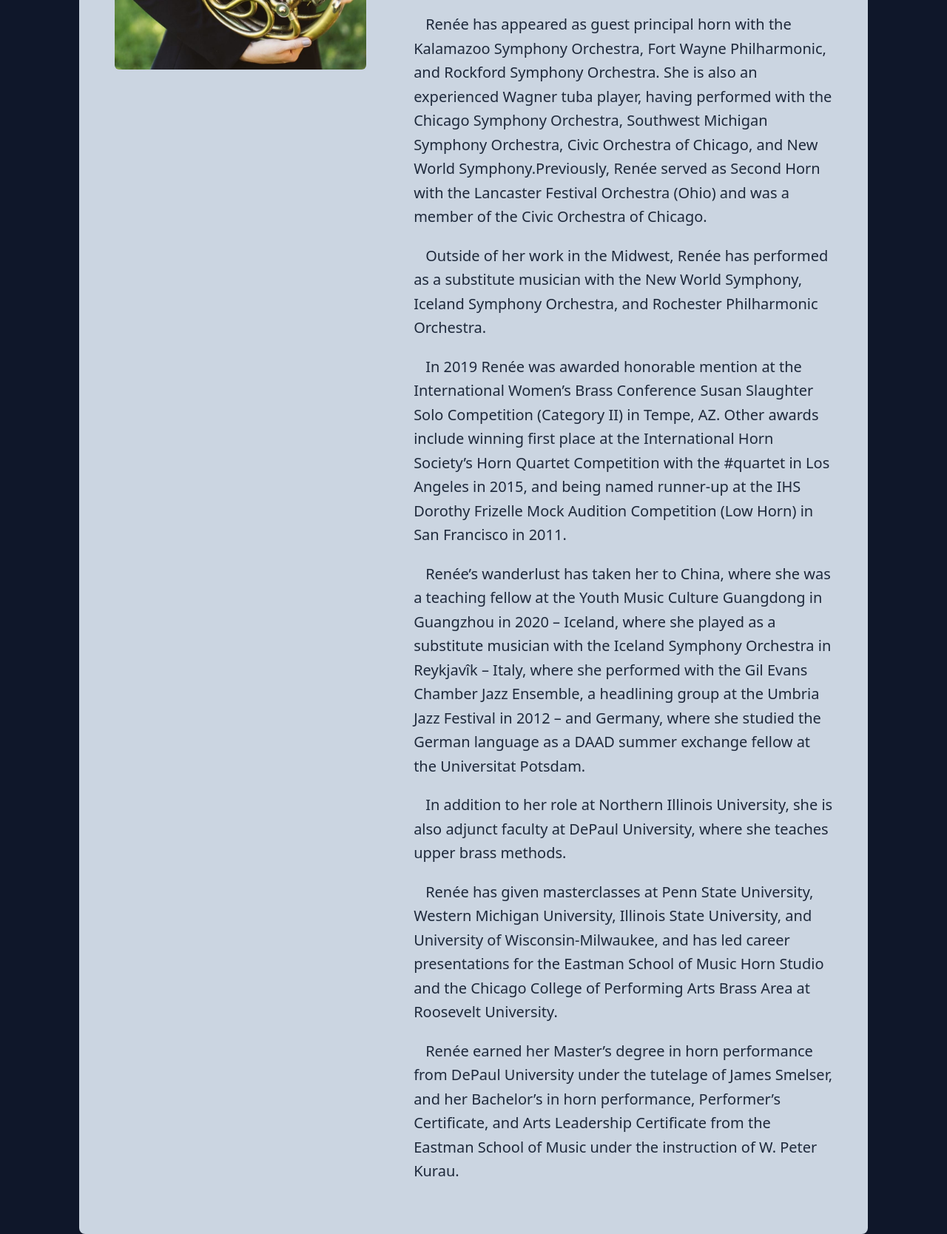
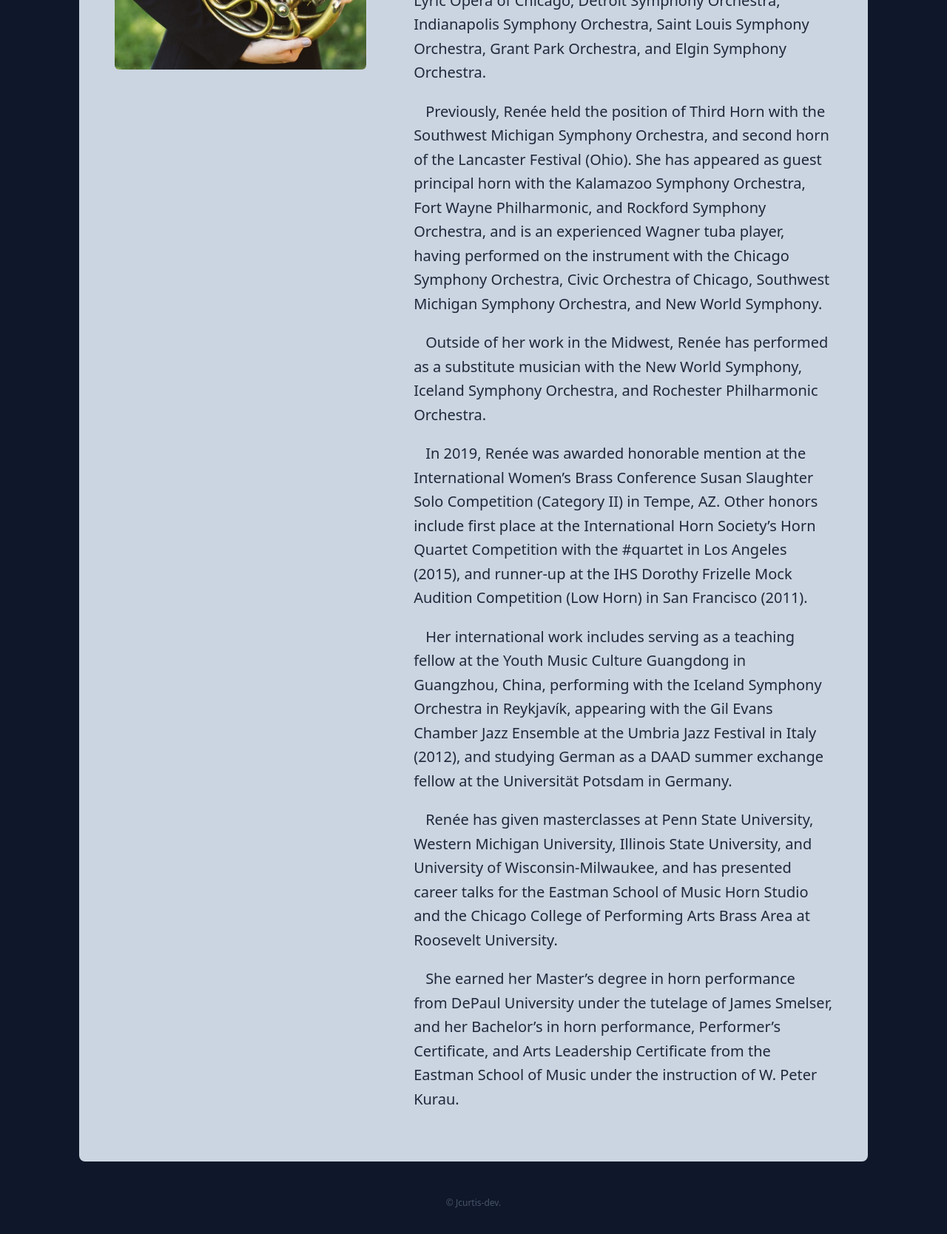
Before and after one commit to jcurtis808/renee-tailwind, a website: page public/bio.html in a window 1280 px wide. Shown: the part 582-2250 px from the top of the page at 74% size. Drawn offline with Linux system fonts and the light colour scheme.

Commit message:
remove niu page and update bio

```diff
--- a/public/bio.html
+++ b/public/bio.html
@@ -31,7 +31,7 @@
           <li class="flex justify-center w-full transition-transform hover:scale-125 hover:text-red-600 duration-200"><a href="index.html">Home</a></li>
           <li class="flex justify-center w-full transition-transform hover:scale-125 hover:text-red-600 duration-200"><a href="bio.html">Bio</a></li>
           <li class="flex justify-center w-full transition-transform hover:scale-125 hover:text-red-600 duration-200"><a href="media.html">Media</a></li>
-          <li class="flex justify-center w-full transition-transform hover:scale-125 hover:text-red-600 duration-200"><a href="niu.html">NIU</a></li>
+          <!-- <li class="flex justify-center w-full transition-transform hover:scale-125 hover:text-red-600 duration-200"><a href="niu.html">NIU</a></li> -->
           <li class="flex justify-center w-full transition-transform hover:scale-125 hover:text-red-600 duration-200"><a href="contact.html">Contact</a></li>
         </ul>
 
@@ -64,21 +64,21 @@
       <section class="prose prose-slate mx-auto text-left text-xl md:text-xl lg:pt-0 mt-8 rounded-md text-slate-800 font-normal lg:m-0 lg:basis-7/12 lg:flex-2 leading-relaxed">
         <h3 class="text-3xl text-slate-800 text-center mb-8 pb-4 border-b border-red-600 w-1/5 mx-auto lg:text-5xl font-medium">Bio</h3>
 
-        <p class="indent-4 mb-5 leading-relaxed">Renée Vogen, a Chicago based freelance musician and teacher, is the Instructor of Horn at <a class="text-red-600 no-underline" href="https://www.niu.edu/music/faculty/vogen.shtml">Northern Illinois University</a>. Renée is  also the Third Horn of the Southwest Michigan Symphony Orchestra and a core member of the Chicago Philharmonic. She performs regularly with esteemed ensembles across the Midwest, including the Chicago Symphony Orchestra, Lyric Opera of Chicago, Indianapolis Symphony Orchestra, Saint Louis Symphony Orchestra, Grant Park Orchestra, and Elgin Symphony Orchestra.</p>
+        <p class="indent-4 mb-5 leading-relaxed">Renée Vogen will begin her new appointment as Assistant Professor of Horn at Texas State University in August 2025. She previously served as Instructor of Horn at Northern Illinois University and held adjunct faculty roles at DePaul University, Concordia University Chicago, and University of Illinois at Chicago.</p>
 
-        <p class="my-3 indent-4 mb-5 leading-relaxed">Renée has appeared as guest principal horn with the Kalamazoo Symphony Orchestra, Fort Wayne Philharmonic, and Rockford Symphony Orchestra. She is also an experienced Wagner tuba player, having performed with the Chicago Symphony Orchestra, Southwest Michigan Symphony Orchestra, Civic Orchestra of Chicago, and New World Symphony.Previously, Renée served as Second Horn with the Lancaster Festival Orchestra (Ohio) and was a member of the Civic Orchestra of Chicago.</p>
+        <p class="my-3 indent-4 mb-5 leading-relaxed">Renée is a core member of the Chicago Philharmonic and has performed regularly with esteemed ensembles across the Midwest, including the Chicago Symphony Orchestra, Lyric Opera of Chicago, Detroit Symphony Orchestra, Indianapolis Symphony Orchestra, Saint Louis Symphony Orchestra, Grant Park Orchestra, and Elgin Symphony Orchestra.</p>
+
+        <p class="my-3 indent-4 mb-5 leading-relaxed">Previously, Renée held the position of Third Horn with the Southwest Michigan Symphony Orchestra, and second horn of the Lancaster Festival (Ohio). She has appeared as guest principal horn with the Kalamazoo Symphony Orchestra, Fort Wayne Philharmonic, and Rockford Symphony Orchestra, and is an experienced Wagner tuba player, having performed on the instrument with the Chicago Symphony Orchestra, Civic Orchestra of Chicago, Southwest Michigan Symphony Orchestra, and New World Symphony.</p>
 
         <p class="my-3 indent-4 mb-5 leading-relaxed">Outside of her work in the Midwest, Renée has performed as a substitute musician with the New World Symphony, Iceland Symphony Orchestra, and Rochester Philharmonic Orchestra.</p>
 
-        <p class="my-3 indent-4 mb-5 leading-relaxed">In 2019 Renée was awarded honorable mention at the International Women’s Brass Conference Susan Slaughter Solo Competition (Category II) in Tempe, AZ. Other awards include winning first place at the International Horn Society’s Horn Quartet Competition with the #quartet in Los Angeles in 2015, and being named runner-up at the IHS Dorothy Frizelle Mock Audition Competition (Low Horn) in San Francisco in 2011. </p>
+        <p class="my-3 indent-4 mb-5 leading-relaxed">In 2019, Renée was awarded honorable mention at the International Women’s Brass Conference Susan Slaughter Solo Competition (Category II) in Tempe, AZ. Other honors include first place at the International Horn Society’s Horn Quartet Competition with the #quartet in Los Angeles (2015), and runner-up at the IHS Dorothy Frizelle Mock Audition Competition (Low Horn) in San Francisco (2011).</p>
 
-        <p class="my-3 indent-4 mb-5 leading-relaxed">Renée’s wanderlust has taken her to China, where she was a teaching fellow at the Youth Music Culture Guangdong in Guangzhou in 2020 – Iceland, where she played as a substitute musician with the Iceland Symphony Orchestra in Reykjavîk – Italy, where she performed with the Gil Evans Chamber Jazz Ensemble, a headlining group at the Umbria Jazz Festival in 2012 – and Germany, where she studied the German language as a DAAD summer exchange fellow at the Universitat Potsdam.</p>
+        <p class="my-3 indent-4 mb-5 leading-relaxed">Her international work includes serving as a teaching fellow at the Youth Music Culture Guangdong in Guangzhou, China, performing with the Iceland Symphony Orchestra in Reykjavík, appearing with the Gil Evans Chamber Jazz Ensemble at the Umbria Jazz Festival in Italy (2012), and studying German as a DAAD summer exchange fellow at the Universität Potsdam in Germany.</p>
 
-        <p class="my-3 indent-4 mb-5 leading-relaxed">In addition to her role at Northern Illinois University, she is also adjunct faculty at DePaul University, where she teaches upper brass methods.</p>
+        <p class="my-3 indent-4 mb-5 leading-relaxed">Renée has given masterclasses at Penn State University, Western Michigan University, Illinois State University, and University of Wisconsin-Milwaukee, and has presented career talks for the Eastman School of Music Horn Studio and the Chicago College of Performing Arts Brass Area at Roosevelt University.</p>
 
-        <p class="my-3 indent-4 mb-5 leading-relaxed">Renée has given masterclasses at Penn State University, Western Michigan University, Illinois State University, and University of Wisconsin-Milwaukee, and has led career presentations for the Eastman School of Music Horn Studio and the Chicago College of Performing Arts Brass Area at Roosevelt University.</p>
-
-        <p class="my-3 indent-4 mb-5 leading-relaxed">Renée earned her Master’s degree in horn performance from DePaul University under the tutelage of James Smelser, and her Bachelor’s in horn performance, Performer’s Certificate, and Arts Leadership Certificate from the Eastman School of Music under the instruction of W. Peter Kurau.</p>
+        <p class="my-3 indent-4 mb-5 leading-relaxed">She earned her Master’s degree in horn performance from DePaul University under the tutelage of James Smelser, and her Bachelor’s in horn performance, Performer’s Certificate, and Arts Leadership Certificate from the Eastman School of Music under the instruction of W. Peter Kurau.</p>
 
       </section>
 
```
Also changed, not shown: public/contact.html (+1 -1 lines), public/index.html (+1 -1 lines), public/media.html (+1 -1 lines).
